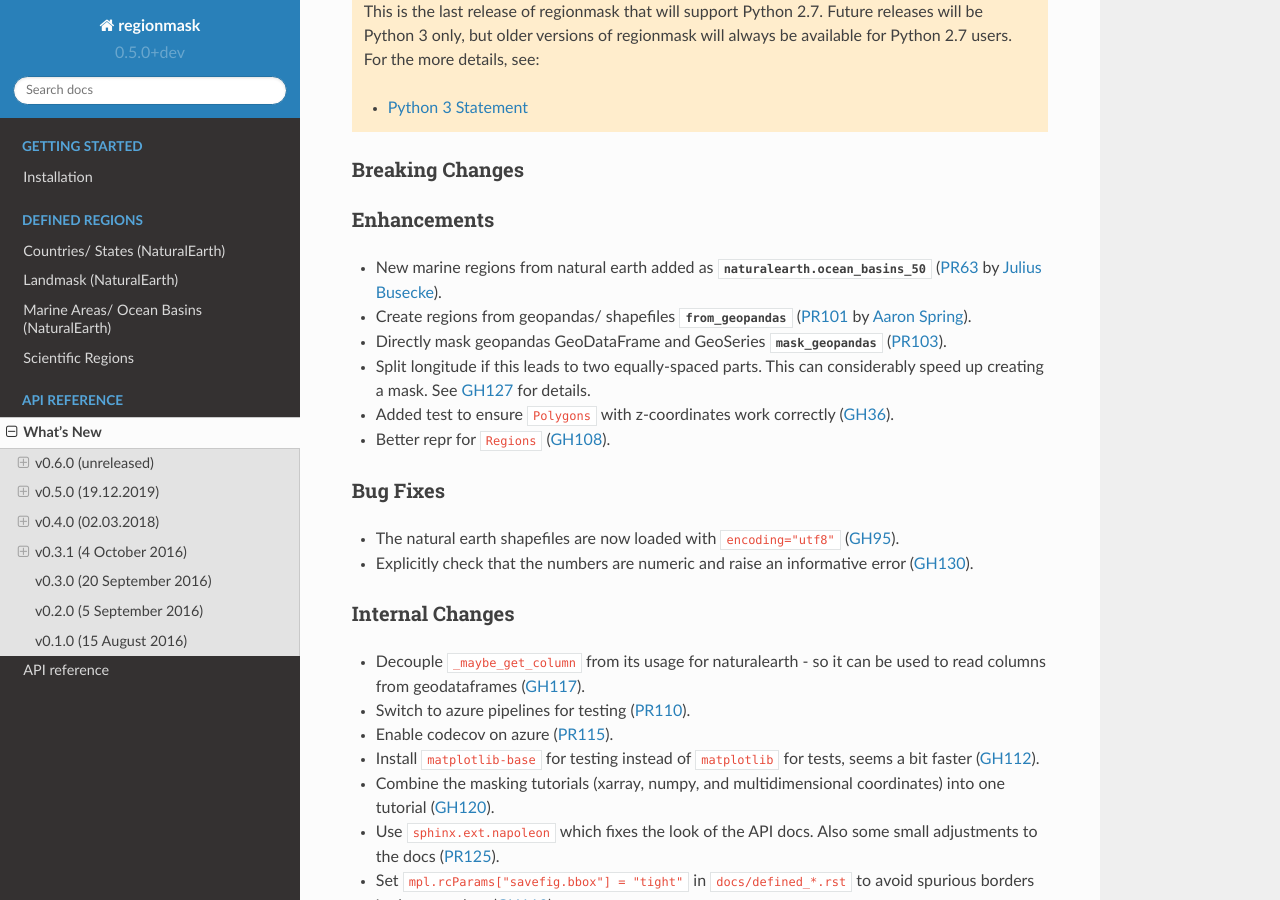
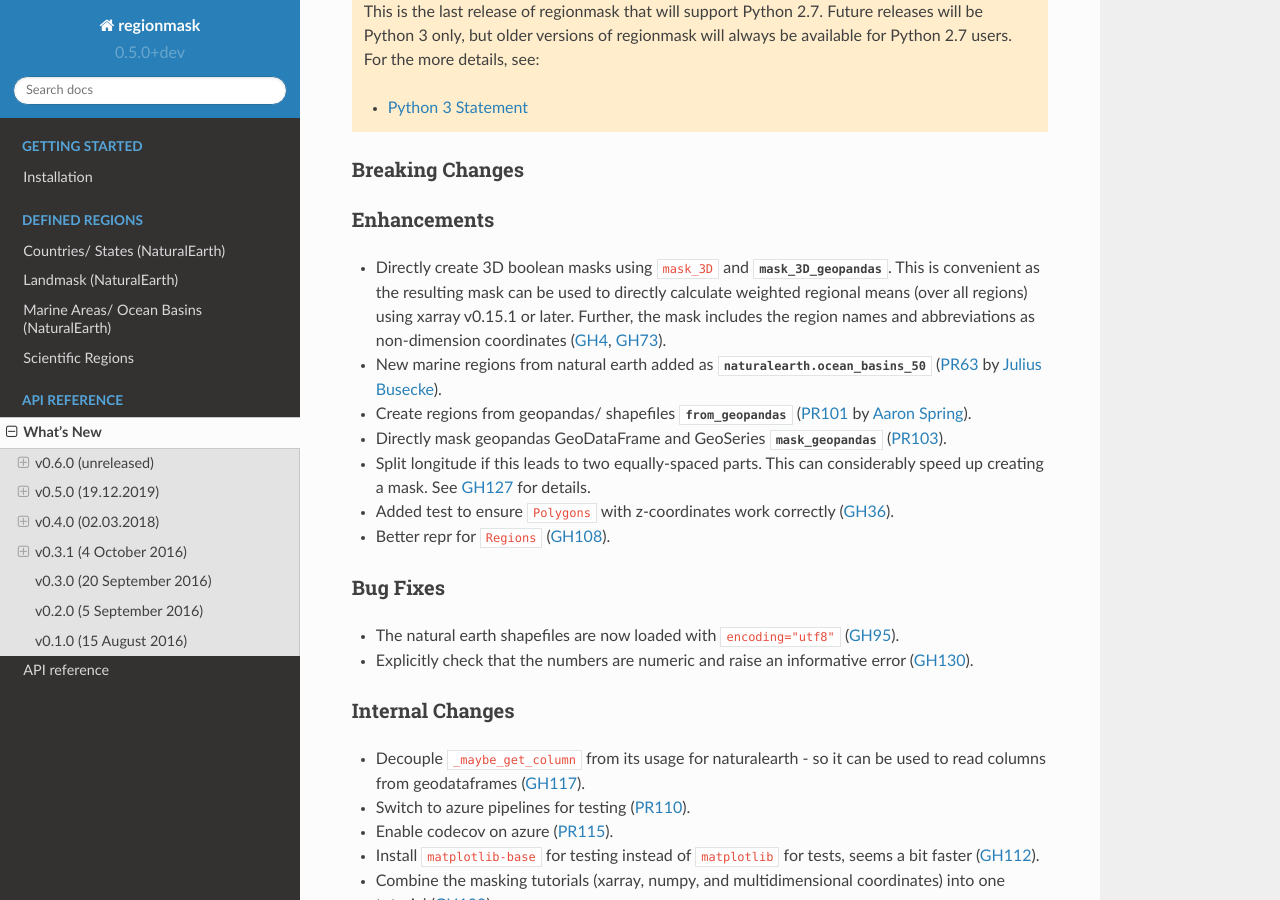
Before and after one commit to regionmask/regionmask, a Sphinx documentation site: the page built from docs/whats_new.rst, in a window 1280 px wide and 900 px high, scrolled down 381 px. Built offline with Sphinx 7.4.7 and the Read the Docs theme 2.0.0, drawn with Linux system fonts in a browser that asks for light colours; pages that are not in the unit, such as notebooks, are missing from menus.

Commit message:
add what's new

```diff
--- a/docs/whats_new.rst
+++ b/docs/whats_new.rst
@@ -29,6 +29,11 @@ Breaking Changes
 Enhancements
 ~~~~~~~~~~~~
 
+- Directly create 3D boolean masks using ``mask_3D`` and :py:attr:`mask_3D_geopandas`.
+  This is convenient as the resulting mask can be used to directly calculate weighted
+  regional means (over all regions) using xarray v0.15.1 or later. Further, the mask
+  includes the region names and abbreviations as non-dimension coordinates
+  (:issue:`4`, :issue:`73`).
 - New marine regions from natural earth added as :py:attr:`naturalearth.ocean_basins_50`
   (:pull:`63` by `Julius Busecke <https://github.com/jbusecke>`_).
 - Create regions from geopandas/ shapefiles :py:attr:`from_geopandas`
```
